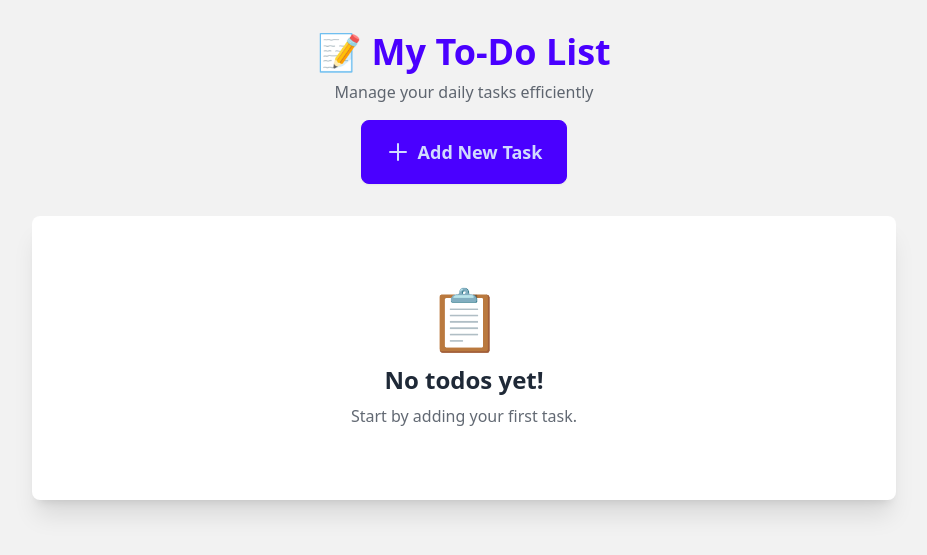
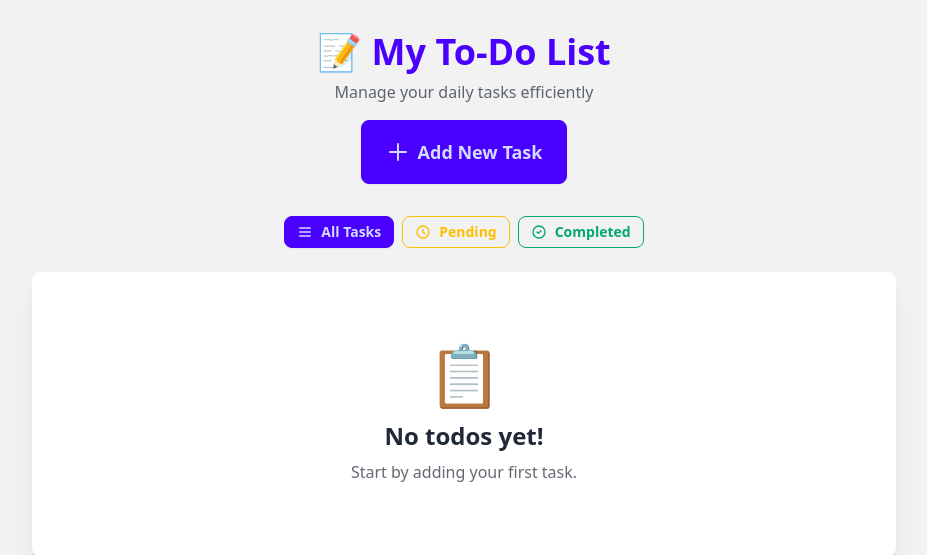
Before and after one commit to CodeNinjaDan/web2.0, a Flask app: page / in a window 1280 px wide. Shown: the top 555 px of the page, without its empty margins (176-1103 px from the left). Run offline with Flask 3, Linux system fonts and the light colour scheme; data that the repository does not hold is empty; some libraries are stand-ins or nearby versions.

Commit message:
feat: sort by date oldest

```diff
--- a/to-do_list/main.py
+++ b/to-do_list/main.py
@@ -30,8 +30,19 @@ def home():
 
 @app.route('/all')
 def get_all_todos():
-    todos = db.session.execute(db.select(ToDo)).scalars().all()
-    return render_template("index.html", all_todos=todos)
+    # Get filter parameter from URL (default: 'all')
+    filter_by = request.args.get('filter', 'all')
+
+    # Build query with sorting (oldest first by date, then by ID)
+    query = db.select(ToDo).order_by(ToDo.day.asc(), ToDo.id.asc())
+
+    if filter_by == 'completed':
+        query = query.where(ToDo.completed == True)
+    elif filter_by == 'pending':
+        query = query.where(ToDo.completed == False)
+
+    todos = db.session.execute(query).scalars().all()
+    return render_template("index.html", all_todos=todos, current_filter=filter_by)
 
 @app.route('/add', methods=['GET', 'POST'])
 def add_todo():
@@ -64,7 +75,10 @@ def complete_todo(todo_id):
     if todo:
         todo.completed = not todo.completed
         db.session.commit()
-    return redirect(url_for('get_all_todos'))
+
+    # Preserve the filter when redirecting back
+    filter_by = request.args.get('filter', 'all')
+    return redirect(url_for('get_all_todos', filter=filter_by))
 
 @app.route('/delete/<int:todo_id>')
 def delete_todo(todo_id):
@@ -73,7 +87,9 @@ def delete_todo(todo_id):
     if todo:
         db.session.delete(todo)
         db.session.commit()
-    return redirect(url_for('get_all_todos'))
+
+    filter_by = request.args.get('filter', 'all')
+    return redirect(url_for('get_all_todos', filter=filter_by))
 
 
 
--- a/to-do_list/templates/index.html
+++ b/to-do_list/templates/index.html
@@ -19,6 +19,37 @@
                     <path stroke-linecap="round" stroke-linejoin="round" stroke-width="2" d="M12 4v16m8-8H4" />
                 </svg>
                 Add New Task
+            </a>
+        </div>
+
+        <!-- Filter Buttons -->
+        <div class="flex justify-center gap-2 mb-6">
+            <a href="/?filter=all" class="btn btn-sm {% if current_filter == 'all' %}btn-primary{% else %}btn-outline btn-primary{% endif %}">
+                <svg xmlns="http://www.w3.org/2000/svg" class="h-4 w-4" fill="none" viewBox="0 0 24 24" stroke="currentColor">
+                    <path stroke-linecap="round" stroke-linejoin="round" stroke-width="2" d="M4 6h16M4 12h16M4 18h16" />
+                </svg>
+                All Tasks
+                {% if current_filter == 'all' and all_todos %}
+                <span class="badge badge-sm">{{ all_todos|length }}</span>
+                {% endif %}
+            </a>
+            <a href="/?filter=pending" class="btn btn-sm {% if current_filter == 'pending' %}btn-warning{% else %}btn-outline btn-warning{% endif %}">
+                <svg xmlns="http://www.w3.org/2000/svg" class="h-4 w-4" fill="none" viewBox="0 0 24 24" stroke="currentColor">
+                    <path stroke-linecap="round" stroke-linejoin="round" stroke-width="2" d="M12 8v4l3 3m6-3a9 9 0 11-18 0 9 9 0 0118 0z" />
+                </svg>
+                Pending
+                {% if current_filter == 'pending' and all_todos %}
+                <span class="badge badge-sm">{{ all_todos|length }}</span>
+                {% endif %}
+            </a>
+            <a href="/?filter=completed" class="btn btn-sm {% if current_filter == 'completed' %}btn-success{% else %}btn-outline btn-success{% endif %}">
+                <svg xmlns="http://www.w3.org/2000/svg" class="h-4 w-4" fill="none" viewBox="0 0 24 24" stroke="currentColor">
+                    <path stroke-linecap="round" stroke-linejoin="round" stroke-width="2" d="M9 12l2 2 4-4m6 2a9 9 0 11-18 0 9 9 0 0118 0z" />
+                </svg>
+                Completed
+                {% if current_filter == 'completed' and all_todos %}
+                <span class="badge badge-sm">{{ all_todos|length }}</span>
+                {% endif %}
             </a>
         </div>
 
@@ -47,7 +78,7 @@
                                 <div class="flex flex-col gap-2 items-end">
                                     <div class="badge badge-lg badge-ghost">ID: {{ todo.id }}</div>
                                     <div class="flex gap-2">
-                                        <a href="/complete/{{ todo.id }}" class="btn btn-success btn-sm">
+                                        <a href="/complete/{{ todo.id }}?filter={{ current_filter }}" class="btn btn-success btn-sm">
                                             {% if todo.completed %}
                                             <svg xmlns="http://www.w3.org/2000/svg" class="h-4 w-4" fill="none" viewBox="0 0 24 24" stroke="currentColor">
                                                 <path stroke-linecap="round" stroke-linejoin="round" stroke-width="2" d="M4 4v5h.582m15.356 2A8.001 8.001 0 004.582 9m0 0H9m11 11v-5h-.581m0 0a8.003 8.003 0 01-15.357-2m15.357 2H15" />
@@ -60,7 +91,7 @@
                                             Complete
                                             {% endif %}
                                         </a>
-                                        <a href="/delete/{{ todo.id }}" class="btn btn-error btn-sm" onclick="return confirm('Are you sure you want to delete this task?');">
+                                        <a href="/delete/{{ todo.id }}?filter={{ current_filter }}" class="btn btn-error btn-sm" onclick="return confirm('Are you sure you want to delete this task?');">
                                             <svg xmlns="http://www.w3.org/2000/svg" class="h-4 w-4" fill="none" viewBox="0 0 24 24" stroke="currentColor">
                                                 <path stroke-linecap="round" stroke-linejoin="round" stroke-width="2" d="M19 7l-.867 12.142A2 2 0 0116.138 21H7.862a2 2 0 01-1.995-1.858L5 7m5 4v6m4-6v6m1-10V4a1 1 0 00-1-1h-4a1 1 0 00-1 1v3M4 7h16" />
                                             </svg>
@@ -76,8 +107,16 @@
             {% else %}
                 <div class="text-center py-12">
                     <div class="text-6xl mb-4">📋</div>
+                    {% if current_filter == 'completed' %}
+                    <h3 class="text-2xl font-semibold mb-2">No completed tasks yet!</h3>
+                    <p class="text-base-content/70">Complete some tasks to see them here.</p>
+                    {% elif current_filter == 'pending' %}
+                    <h3 class="text-2xl font-semibold mb-2">No pending tasks!</h3>
+                    <p class="text-base-content/70">You're all caught up! 🎉</p>
+                    {% else %}
                     <h3 class="text-2xl font-semibold mb-2">No todos yet!</h3>
                     <p class="text-base-content/70">Start by adding your first task.</p>
+                    {% endif %}
                 </div>
             {% endif %}
         </div>
```
